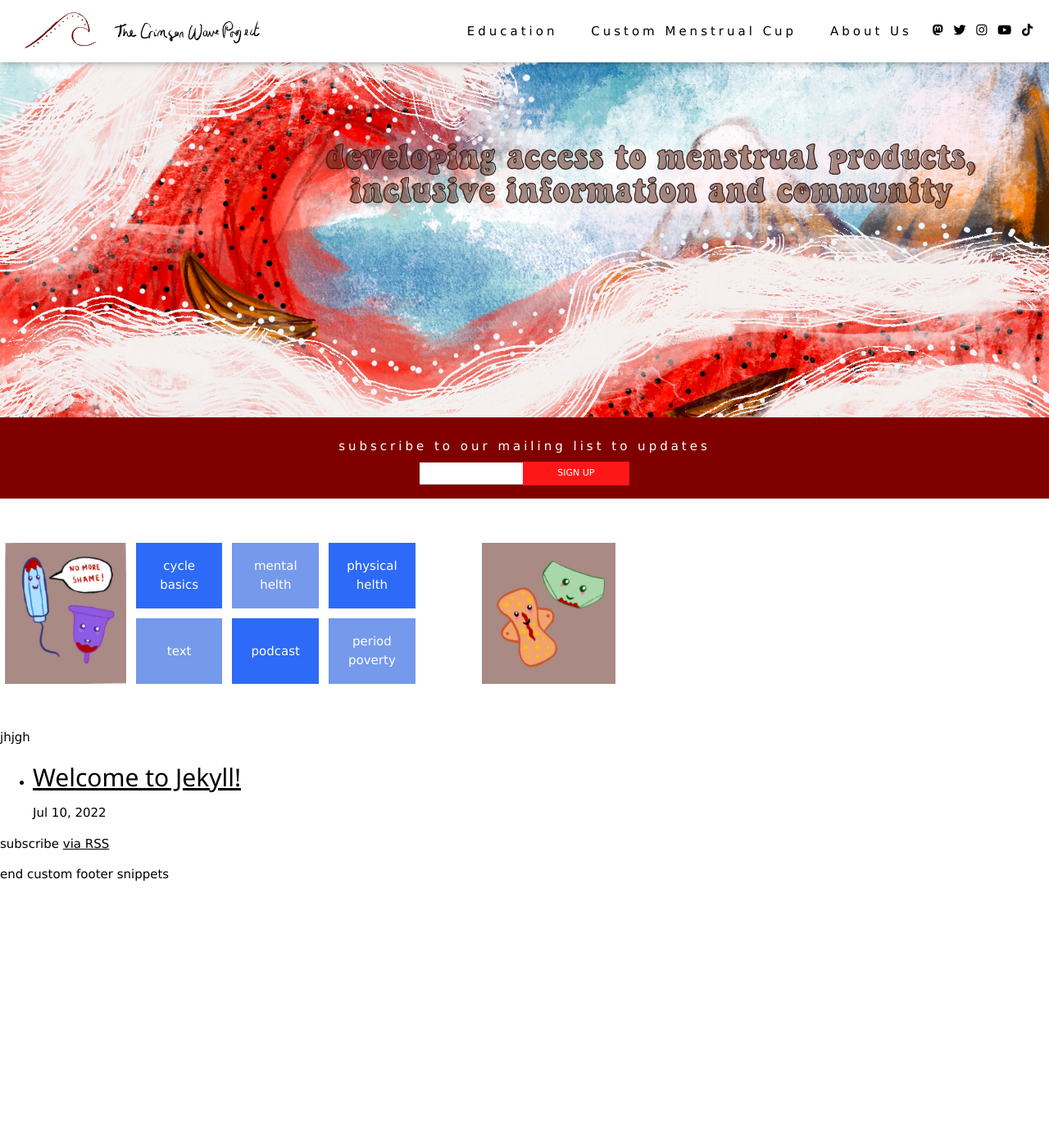
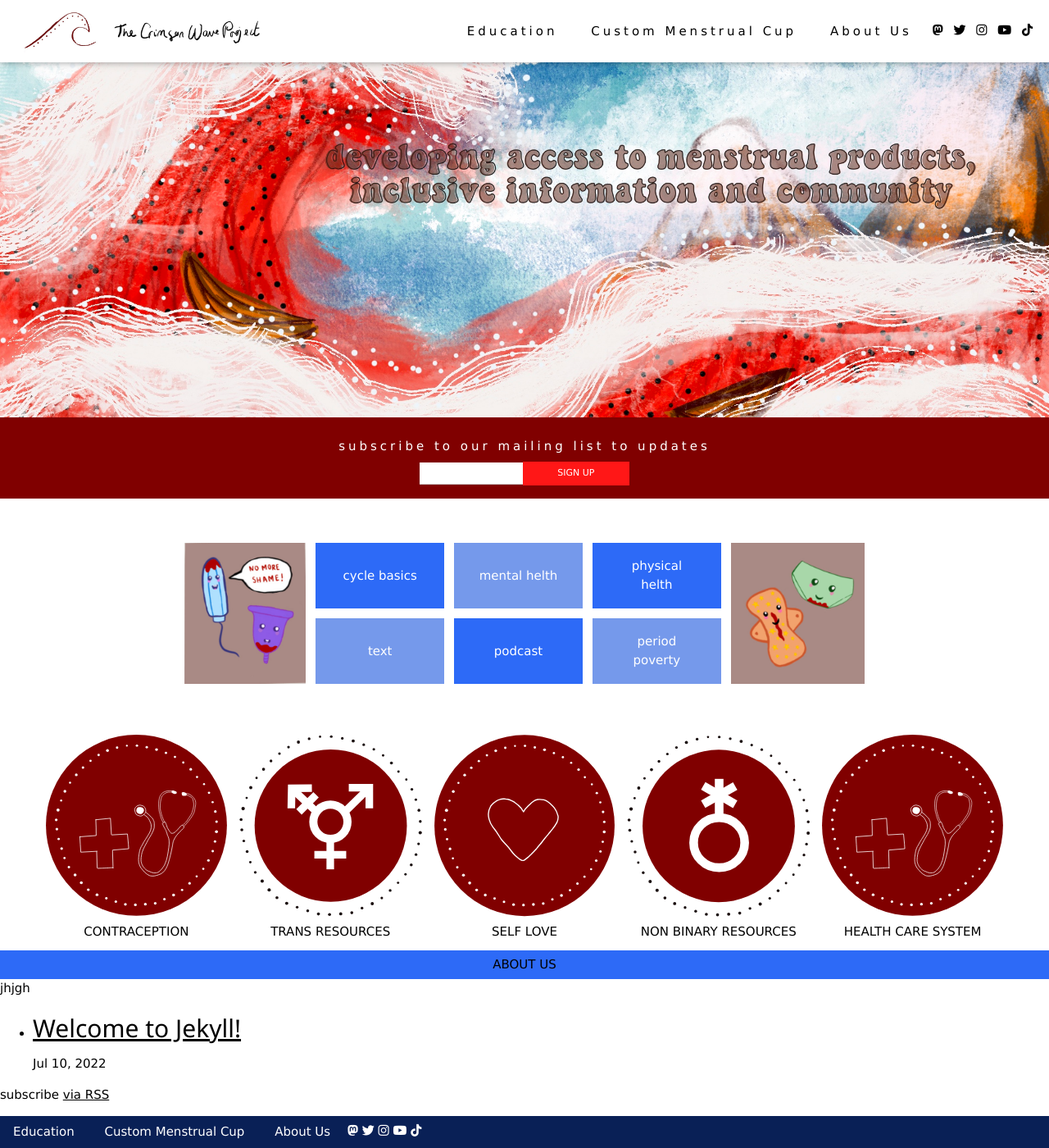
Before and after one commit to crimson-wave/crimsonwave, a Jekyll site: the page built from index.html, in a window 1280 px wide and 1400 px high, scrolled down 40 px. Shown: the whole window at 82% size. Built offline with Jekyll 4.4.1, drawn with Linux system fonts in a browser that asks for light colours; before the commit the page ends 1118 px from its top, so only the background shows below that.

Commit message:
main layout

```diff
--- /dev/null
+++ b/_includes/about.html
@@ -0,0 +1,5 @@
+<div class="blue_background w3-text-black">
+    <div class="small_header width100 display_flex">about us</div>
+
+
+</div>
--- a/_includes/footer.html
+++ b/_includes/footer.html
@@ -1,4 +1,20 @@
-<!-- start custom footer snippets -->
+<div class="darck_blue_background">
+    <div class="width100">
+        <div class="">
+            <a href="3DPRINTING.html" class="w3-bar-item2 w3-button">Education</a>
+            <a href="https://www.thingiverse.com/thecrimsonwaveproject" class="w3-bar-item2 w3-button">Custom Menstrual
+                Cup</a>
+            <a href="About.html" class="w3-bar-item2 w3-button">About Us</a>
+            <a href="https://chaos.social/@CrimsonWaveProject" class="w3-bar-item2"><i
+                    class="fa-brands fa-mastodon"></i></a>
+            <a href="https://twitter.com/crimsonwavepro" class="w3-bar-item2"><i class="fa-brands fa-twitter"></i></a>
+            <a href="https://www.instagram.com/thecrimsonwaveproject/" class="w3-bar-item2"><i
+                    class="fa-brands fa-instagram"></i></a>
+            <a href="https://www.youtube.com/watch?v=NytjsAz5wIQ" class="w3-bar-item2"><i
+                    class="fa-brands fa-youtube"></i></a>
+            <a href="https://www.tiktok.com/@thecrimsonwaveproject" class="w3-bar-item2"><i
+                    class="fa-brands fa-tiktok"></i></a>
+        </div>
 
-<!-- end custom footer snippets -->
-end custom footer snippets
+    </div>
+</div>
--- a/_includes/menuBlue.html
+++ b/_includes/menuBlue.html
@@ -5,14 +5,14 @@
         </div>
         <div>
             <div class="display_flex">
-                <div class="blue_background blue_div "><a class="center">cycle basics</a> </div>
-                <div class="light_blue_background blue_div"><a class="center">mental helth</a> </div>
-                <div class="blue_background blue_div"><a class="center">physical helth</a> </div>
+                <div class="blue_background blue_div display_flex"><a class="center">cycle basics</a> </div>
+                <div class="light_blue_background blue_div display_flex"><a class="center">mental helth</a> </div>
+                <div class="blue_background blue_div display_flex"><a class="center">physical helth</a> </div>
             </div>
             <div class="display_flex">
-                <div class="light_blue_background blue_div"><a class="center">text</a></div>
-                <div class="blue_background blue_div">podcast</div>
-                <div class="light_blue_background blue_div">period poverty</div>
+                <div class="light_blue_background blue_div display_flex"><a class="center">text</a></div>
+                <div class="blue_background blue_div display_flex">podcast</div>
+                <div class="light_blue_background blue_div display_flex">period poverty</div>
             </div>
         </div>
         <div class="tampons">
--- /dev/null
+++ b/_includes/menuRed.html
@@ -0,0 +1,44 @@
+<div class="w3-padding-48 display_flex">
+    <div class="five_part">
+        <div class="">
+            <img src="assets/img/marooncirclehealthcare.svg" style="width:100%">
+            <div class="display_flex small_header">
+                contraception
+            </div>
+        </div>
+    </div>
+
+    <div class="five_part">
+        <div class="">
+            <img src="assets/img/marooncircletrans.svg" style="width:100%">
+            <div class="display_flex small_header">
+                trans resources
+            </div>
+        </div>
+    </div>
+
+    <div class="five_part">
+        <div class="">
+            <img src="assets/img/marooncircleheart.svg" style="width:100%">
+            <div class="display_flex small_header">
+                self love
+            </div>
+        </div>
+    </div>
+    <div class="five_part">
+        <div class="">
+            <img src="assets/img/marooncircle-nb.svg" style="width:100%">
+            <div class="display_flex small_header">
+                non binary resources
+            </div>
+        </div>
+    </div>
+    <div class="five_part">
+        <div class="">
+            <img src="assets/img/marooncirclehealthcare.svg" style="width:100%">
+            <div class="display_flex small_header">
+                health care system
+            </div>
+        </div>
+    </div>
+</div>
--- a/_layouts/home.html
+++ b/_layouts/home.html
@@ -5,6 +5,9 @@ layout: default
 <img class="topartwork" src="assets/img/Cwart.jpeg">
 {% include subscription.html %}
 {% include menuBlue.html %}
+{% include menuRed.html %}
+{% include about.html %}
+{% include contactUs.html %}
 
 
 
--- a/assets/css/main.css
+++ b/assets/css/main.css
@@ -26,6 +26,15 @@
 .display_flex {
   display: flex;
   align-items: center;
+  justify-content: center;
+  text-align: center;
+}
+
+.w3-padding-48{
+  padding-top: 48px !important;
+  padding-left: 48px !important;
+  padding-right: 48px !important;
+  padding-bottom: 0px !important;
 }
 
 .width100 {
@@ -45,11 +54,15 @@
   align-items: center;
 }
 
-.w3-btn {
+.w3-btn,
+.small_header {
   text-transform: uppercase;
   padding: 6px;
+  width: 100%;
+}
+
+.w3-btn {
   font-size: 11px;
-  width: 100%;
 }
 
 .w3-input {
@@ -62,17 +75,20 @@
 }
 
 .blue_div {
-  width: 25%;
+  width: 33%;
   height: 80px;
-  padding: 16px;
+  padding: 30px;
   margin: 6px;
-  display: flex;
-  align-items: center;
-  justify-content: center;
   text-align: center;
 }
 
-.tampons img{
+.tampons img {
   height: 172px;
   margin: 6px;
 }
+
+.five_part {
+  float: left;
+  width: 20%;
+  padding: 6px;
+}
```
Also changed, not shown: _includes/contactUs.html (added).
